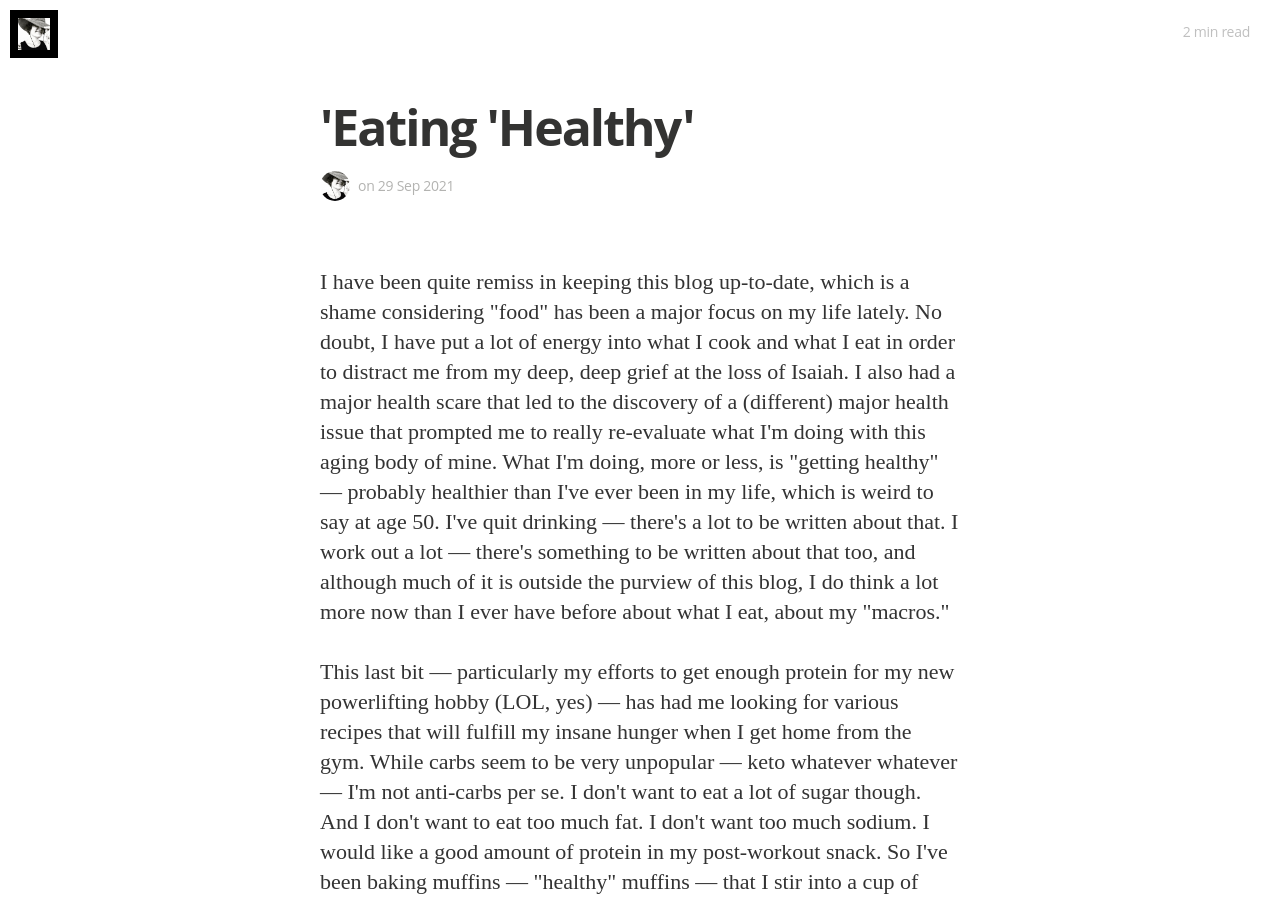
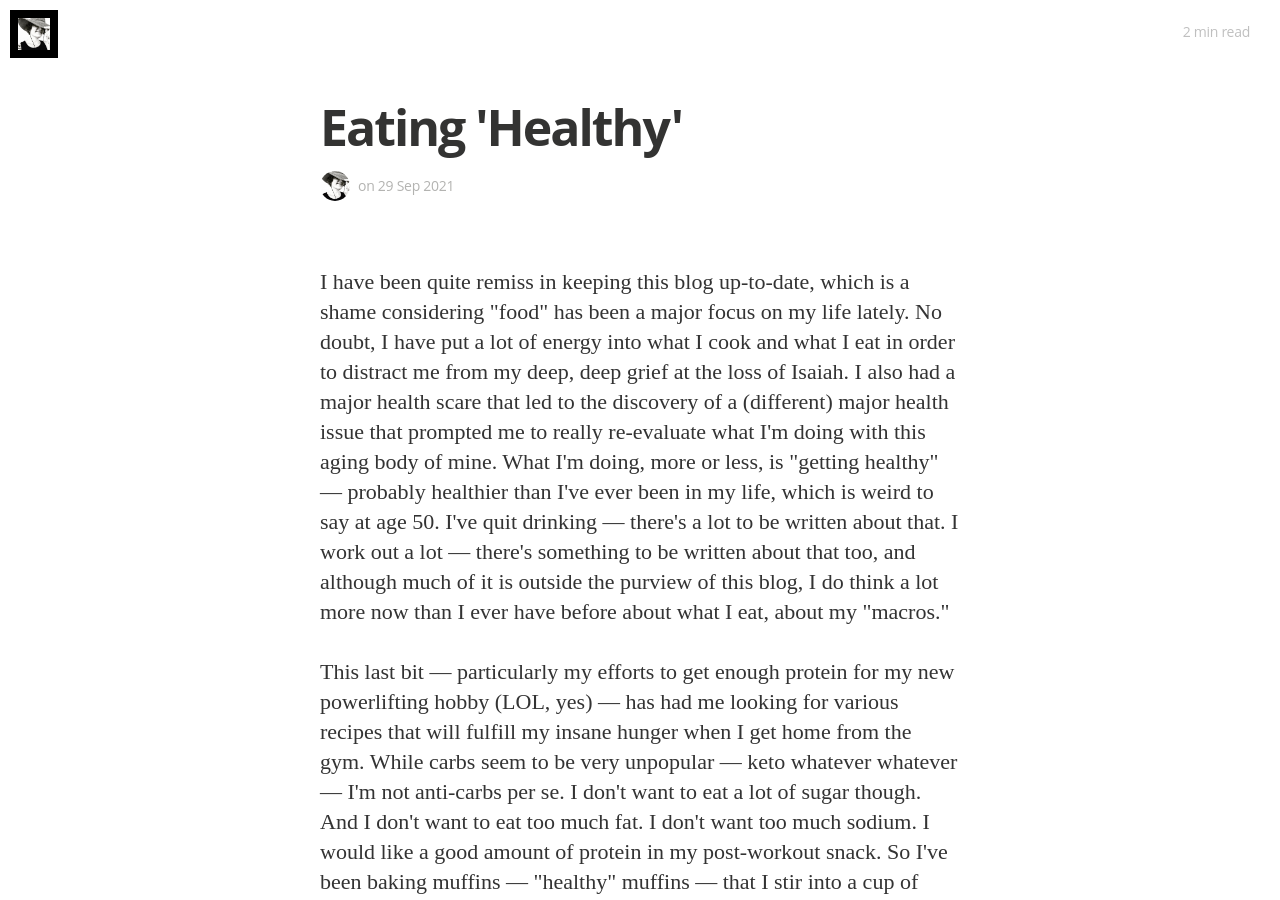
Before and after one commit to audreywatters/food, a Jekyll site: the page built from _posts/2021-09-29-healthy.html, in a window 1280 px wide and 900 px high. Built offline with Jekyll 4.4.1, drawn with Linux system fonts in a browser that asks for light colours; nearby versions of some CDN libraries; some web fonts are replaced.

Commit message:
Fixing it a second time

```diff
--- a/_posts/2021-09-29-healthy.html
+++ b/_posts/2021-09-29-healthy.html
@@ -1,6 +1,6 @@
 ---
 layout: post
-title: "'Eating 'Healthy'"
+title: "Eating 'Healthy'"
 date: 2021-09-29 15:15:00 +0000
 tags:
 image:
```
